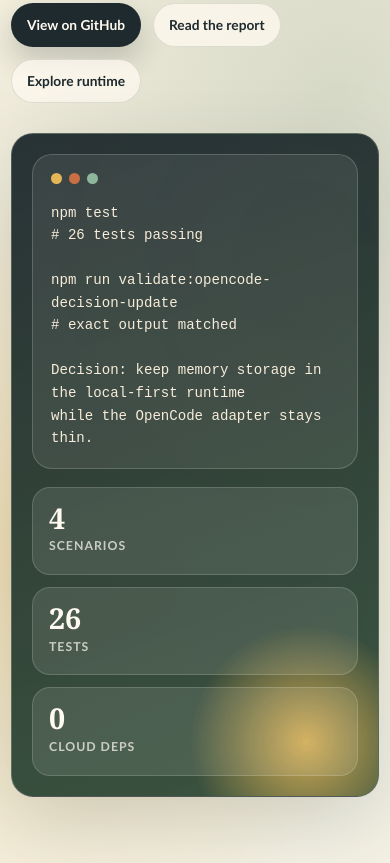
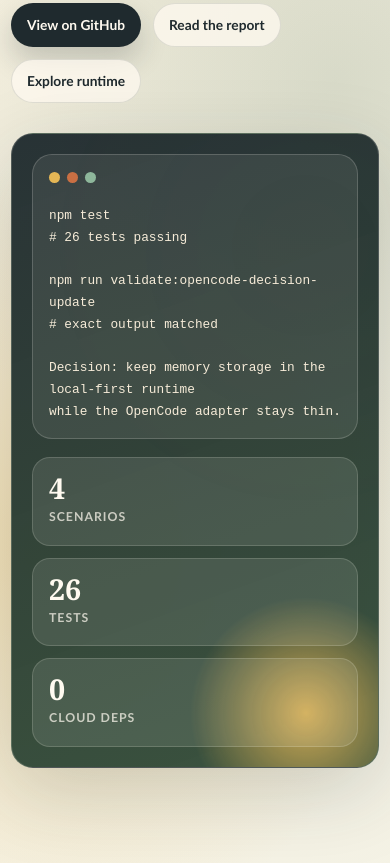
Before and after one commit to ShenLiNU/INFO7375-Final-Project, a website: page index.html in a window 390 px wide. Shown: the part 859-1722 px from the top of the page. Drawn offline with Linux system fonts and the light colour scheme.

Commit message:
Update index.html

```diff
--- a/index.html
+++ b/index.html
@@ -274,7 +274,7 @@
       .terminal {
         position: relative;
         z-index: 1;
-        padding: 18px;
+        padding: 20px;
         background: rgba(255, 250, 240, 0.08);
         border: 1px solid rgba(255, 250, 240, 0.18);
         border-radius: 20px;
@@ -282,11 +282,14 @@
 
       .terminal-bar {
         display: flex;
+        min-height: 14px;
+        align-items: center;
         gap: 7px;
-        margin-bottom: 18px;
+        margin-bottom: 24px;
       }
 
       .terminal-bar span {
+        flex: 0 0 11px;
         width: 11px;
         height: 11px;
         background: var(--gold);
@@ -311,7 +314,9 @@
         margin: 0;
         color: #f7ecd9;
         font-size: 0.88rem;
+        line-height: 1.65;
         white-space: pre-wrap;
+        overflow-wrap: anywhere;
       }
 
       .metric-strip {
@@ -628,6 +633,19 @@
           padding: 20px;
           border-radius: 22px;
         }
+
+        .terminal {
+          padding: 16px;
+        }
+
+        .terminal-bar {
+          margin-bottom: 20px;
+        }
+
+        pre {
+          font-size: 0.8rem;
+          line-height: 1.7;
+        }
       }
     </style>
   </head>
```
